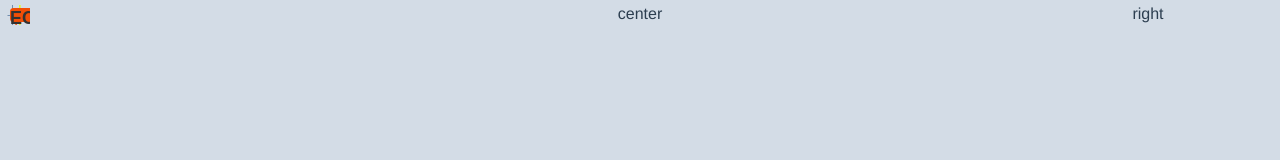
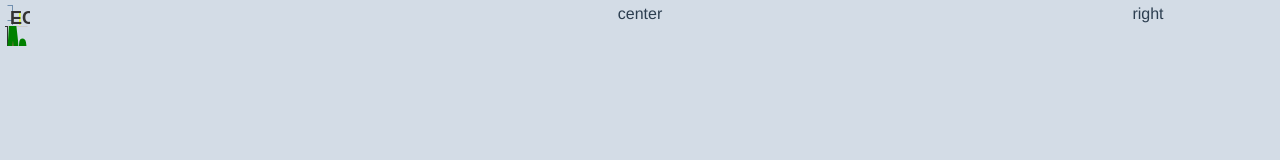
Before and after one commit to SquidwardTentacles/echarts, a Vue app: page /#/ in a window 1280 px wide. Shown: the top 160 px of the page. Built offline with nearby package versions, Linux system fonts and the light colour scheme.

Commit message:
线型图引入完成

```diff
--- a/src/components/comp-view/bannerf.vue
+++ b/src/components/comp-view/bannerf.vue
@@ -2,26 +2,36 @@
   <div class="bannerf flexbox between">
     <div class="left">
       <div class="zhu" id="zhu"></div>
+      <div class="zhu" id="line"></div>
     </div>
     <div class="center">center</div>
     <div class="right">right</div>
   </div>
 </template>
 <script>
-import echarts from "echarts";
+import echarts from "echarts/lib/echarts";
+// 引入柱状图
+require('echarts/lib/chart/bar');
+// 引入提示框和标题组件
+require('echarts/lib/component/tooltip');
+require('echarts/lib/component/title');
+// 引入折线图
+require("echarts/lib/chart/line");
 export default {
   data() {
     return {};
   },
   mounted() {
     this.initialization();
+    this.lineWatch()
   },
   methods: {
+    // 柱形图
     initialization() {
       // 基于准备好的dom，初始化echarts实例
       var myChart = echarts.init(document.getElementById("zhu"));
       // 绘制图表
-      let dataArr = ["衬衫", "羊毛衫", "雪纺衫", "裤子"];
+      let dataArr = ["衬衫", "羊毛", "雪纺", "裤子"];
       myChart.setOption({
         // 定义legend图标颜色
         color: ["#f24e06", "#f24e06", "#e2ff1f", "#069dee"],
@@ -29,12 +39,19 @@ export default {
         legend: {
           data: dataArr,
           left: "left",
-          top: "middle",
+          bottom: 20,
           // legend排列方向
-          orient: "vertical"
+          orient: "vertical",
+          textStyle:{
+            fontSize:10
+          },
+          itemWidth:10,
+          itemHeight:8
         },
         grid: {
-          left: "30%"
+          left: "30%",
+          bottom:20,
+          show:false
         },
         title: {
           text: "ECharts 入门示例"
@@ -76,10 +93,6 @@ export default {
             type: "bar",
             data: [5, 20, 36, 10],
             barWidth: "40%",
-            // legendHoverLink: true,
-            // itemStyle: {
-            //   barBorderRadius: [10, 10, 0, 0],
-            // },
             itemStyle: {
               normal: {
                 color: function(params) {
@@ -90,11 +103,11 @@ export default {
             }
           },
           {
-            name: "羊毛衫",
+            name: "羊毛",
             type: "bar"
           },
           {
-            name: "雪纺衫",
+            name: "雪纺",
             type: "bar"
           },
           {
@@ -106,7 +119,70 @@ export default {
       window.addEventListener("resize", function() {
         myChart.resize();
       });
-    }
+    },
+// 折线图
+lineWatch() {
+let myChart = echarts.init(document.getElementById('line'))
+var option = {
+    xAxis: {
+        type: 'category',
+        boundaryGap: false
+    },
+    yAxis: {
+        type: 'value',
+        boundaryGap: [0, '30%']
+    },
+    visualMap: {
+        type: 'piecewise',
+        show: false,
+        dimension: 0,
+        seriesIndex: 0,
+        pieces: [{
+            gt: 1,
+            lt: 3,
+            color: 'rgba(0, 180, 0, 0.5)'
+        }, {
+            gt: 5,
+            lt: 7,
+            color: 'rgba(0, 180, 0, 0.5)'
+        }]
+    },
+    series: [
+        {
+            type: 'line',
+            smooth: 0.6,
+            symbol: 'none',
+            lineStyle: {
+                color: 'green',
+                width: 5
+            },
+            markLine: {
+                symbol: ['none', 'none'],
+                label: {show: false},
+                data: [
+                    {xAxis: 1},
+                    {xAxis: 3},
+                    {xAxis: 5},
+                    {xAxis: 7}
+                ]
+            },
+            areaStyle: {},
+            data: [
+                ['2019-10-10', 200],
+                ['2019-10-11', 400],
+                ['2019-10-12', 650],
+                ['2019-10-13', 500],
+                ['2019-10-14', 250],
+                ['2019-10-15', 300],
+                ['2019-10-16', 450],
+                ['2019-10-17', 300],
+                ['2019-10-18', 100]
+            ]
+        }
+    ]
+};
+myChart.setOption(option)
+}
   }
 };
 </script>
```
